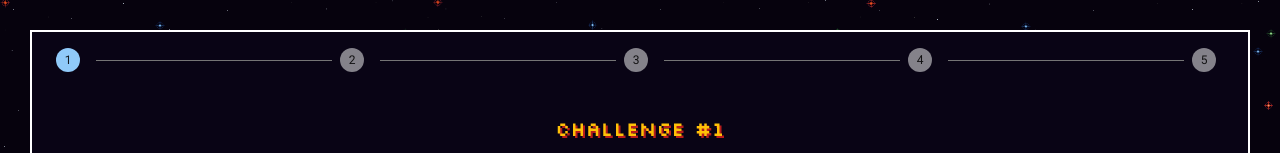
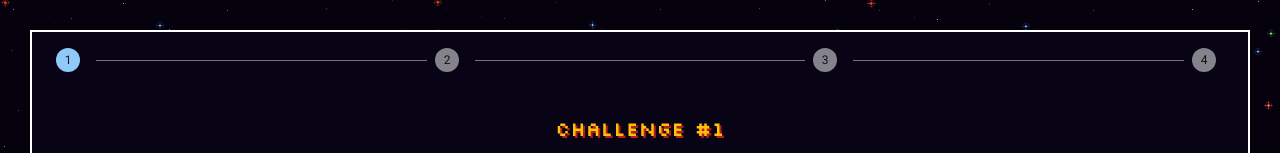
Before and after one commit to gtorrini/astro-escape, a React (Create React App) app: page /play in a window 1280 px wide. Shown: the top 153 px of the page. Built offline with nearby package versions, Linux system fonts and the light colour scheme.

Commit message:
Removed deleted component

```diff
--- a/src/components/Escape.jsx
+++ b/src/components/Escape.jsx
@@ -3,7 +3,6 @@ import { Box, Step, Stepper, StepLabel } from '@mui/material';
 import ImageHunt from './ImageHunt.jsx';
 import Protocol from './ProtocolEval.jsx';
 import Controls from './CommsPanel.jsx';
-import Signal from './DistressSignal.jsx';
 import Cipher from './CaesarCipher.jsx';
 
 
@@ -38,10 +37,6 @@ export default function Escape() {
                 );
             case(3):
                 return(
-                    <Signal back={handleBack} next={handleNext}></Signal>
-                )
-            case(4):
-                return(
                     <Cipher back={handleBack} next={handleNext}></Cipher>
                 )
         }
@@ -63,9 +58,6 @@ export default function Escape() {
                     <Step key="puzzle-4">
                         <StepLabel></StepLabel>
                     </Step>
-                    <Step key="puzzle-5">
-                        <StepLabel></StepLabel>
-                    </Step>
                 </Stepper>
                 {handleContent()}
             </Box>
```
